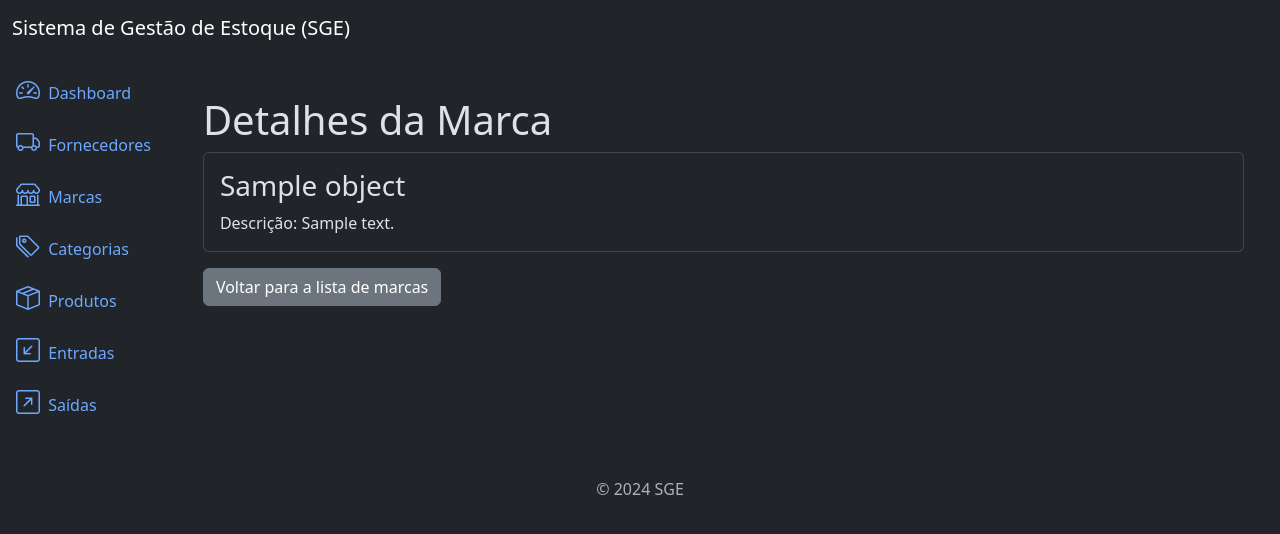
After one commit to matheusschwertz/sge, a Django app: template brands/templates/brand_detail.html in a window 1280 px wide. The commit adds this page. Shown: the top 534 px of the page. Run offline with Django 5.2, Linux system fonts and the light colour scheme; the template is opened without the code that fills it: most values are stand-ins (such as "Sample title", 1, 10 or a date in 2020).

Commit message:
adding templates

```diff
--- a/brands/templates/brand_create.html
+++ b/brands/templates/brand_create.html
@@ -3,7 +3,7 @@
 {% block content %}
 
 <div class="container mt-4">
-  <h3 class="dispay-4">Cadastrar Marca</h3>
+  <h3 class="display-6">Cadastrar Marca</h3>
   <div class="card">
     <div class="card-body">
       <form method="post" class="form">
--- /dev/null
+++ b/brands/templates/brand_detail.html
@@ -0,0 +1,17 @@
+{% extends 'base.html' %}
+
+{% block content %}
+
+<div class="container mt-4">
+  <h3 class="display-6">Detalhes da Marca</h3>
+
+  <div class="card">
+    <div class="card-body">
+      <h3 class="card-title">{{ object.name }}</h3>
+      <p class="card-text">Descrição: {{ object.description }}</p>
+    </div>
+  </div>
+  <a href="{% url 'brand_list' %}" class="btn btn-secondary mt-3">Voltar para a lista de marcas</a>
+</div>
+
+{% endblock %}
--- a/brands/urls.py
+++ b/brands/urls.py
@@ -4,4 +4,5 @@ from . import views
 urlpatterns = [
     path('brands/list/', views.BrandListView.as_view(), name='brand_list'),
     path('brands/create/', views.BrandCreateView.as_view(), name='brand_create'),
+    path('brands/<int:pk>/detail/', views.BrandDetailView.as_view(), name='brand_detail'),
 ]
```
Also changed, not shown: brands/forms.py (+8 -0 lines), brands/templates/brand_list.html (+10 -0 lines), brands/views.py (+7 -1 lines), db.sqlite3.
